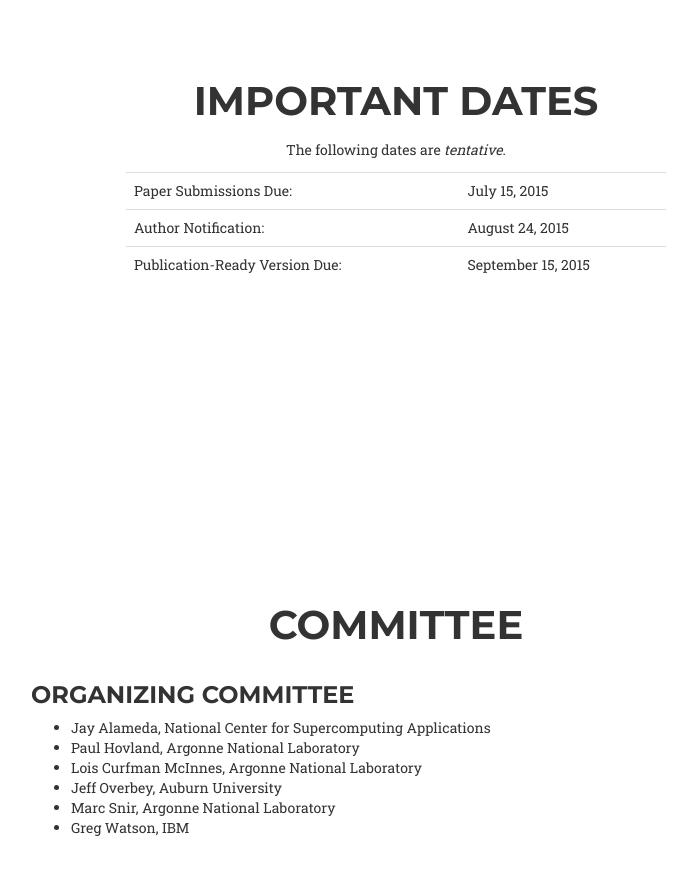
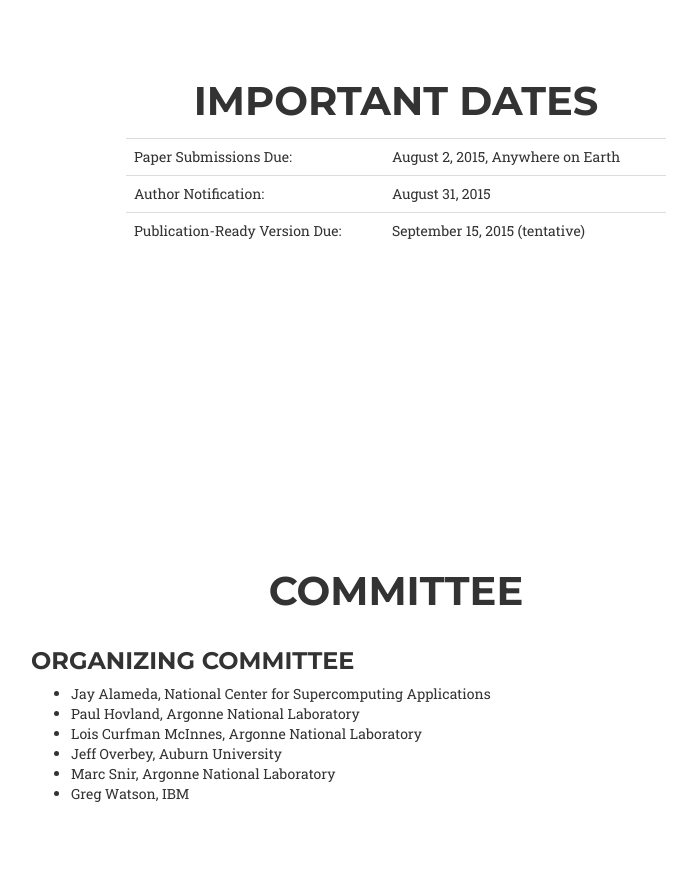
Before and after one commit to dehpc15/dehpc15.github.io, a plain HTML site: page index.html in a window 1280 px wide. Shown: the part 2280-3154 px from the top of the page, without its empty margins (244-941 px from the left). Drawn offline with nearby package versions, Linux system fonts and the light colour scheme; a web font is replaced by a local one.

Commit message:
Changed important dates

```diff
--- a/index.html
+++ b/index.html
@@ -96,7 +96,7 @@
             <div class="col-lg-2 text-right"></div>
             <div class="col-lg-8 text-justify">
                 <p>The development of High-performance Computing codes is a difficult, low-productivity task because of the complexity and fast evolution of the target platforms, the importance of achieving optimal performance, and the need to ensure that applications are portable so that the investment in software development can be amortized over multiple generations of hardware. This problem will worsen as we approach exascale because of increased architectural complexity (e.g. by the use of multiple acceleration technologies), and the need to handle issues specific to these systems, such as ensuring that applications are power aware, or that must be cognizant of resilience issues. In addition to the architectural issues, scientific codes can often entail significant software engineering challenges. For example, they may be developed by multiple independent teams, each of whom may be focussing on a different component of the application, but must also be able to work closely together in order to achieve a high degree of code optimization. In addition, the application itself may comprise a number of loosely coupled modules that are required to operate in a complex workflow in order to generate valid results.</p>
-                <p>An additional challenge is resulting from a diversification of methods, languages and tools used in a rapidly growing class of data analytics problems, which are being supported in the next generation of NSF-funded “innovative computing” systems designed to support analytics workloads (using tools such as R, Hadoop and Spark, and languages such Python).  These environments are designed to support interactive use, elastic use (through cloud technologies), virtualization including virtual cluster support, and both static and dynamic database provisioning of a diverse number of databases.  These problems and resources pose questions related to appropriate environments to develop software and support problem execution, including the need to support interactivity where appropriate.</p>
+                <p>An additional challenge is resulting from a diversification of methods, languages and tools used in a rapidly growing class of data analytics problems, which are being supported in the next generation of NSF-funded &quot;innovative computing&quot; systems designed to support analytics workloads (using tools such as R, Hadoop and Spark, and languages such Python).  These environments are designed to support interactive use, elastic use (through cloud technologies), virtualization including virtual cluster support, and both static and dynamic database provisioning of a diverse number of databases.  These problems and resources pose questions related to appropriate environments to develop software and support problem execution, including the need to support interactivity where appropriate.</p>
                 <p>A significant barrier to higher productivity is the lack of high quality software development environments that target HPC and the development models employed by HPC codes. This is especially the case across a diverse range of HPC platforms. This workshop intends to bring together code developers, tool developers, and users of HPC software development environments in order to foster a community effort to address these obstacles.</p>
             </div>
             <div class="col-lg-2 text-right"></div>
@@ -158,7 +158,6 @@
             <div class="row">
                 <div class="col-lg-12 text-center">
                     <h2 class="section-heading">Important Dates</h2>
-                    <p>The following dates are <em>tentative</em>.</p>
                 </div>
             </div>
             <div class="col-lg-3 text-right"></div>
@@ -167,15 +166,15 @@
                     <tbody>
                         <tr>
                             <td>Paper Submissions Due:</td>
-                            <td>July 15, 2015</td>
+                            <td>August 2, 2015, Anywhere on Earth</td>
                         </tr>
                         <tr>
                             <td>Author Notification:</td>
-                            <td>August 24, 2015</td>
+                            <td>August 31, 2015</td>
                         </tr>
                         <tr>
                             <td>Publication-Ready Version Due:</td>
-                            <td>September 15, 2015</td>
+                            <td>September 15, 2015 (tentative)</td>
                         </tr>
                     </tbody>
                 </table>
```
